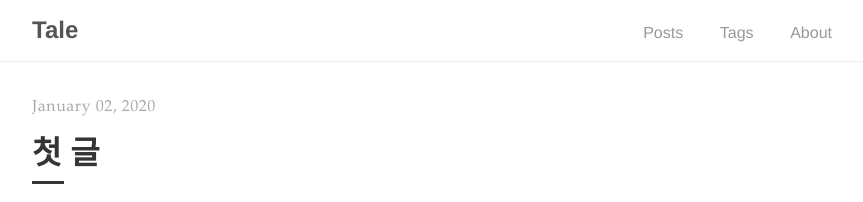
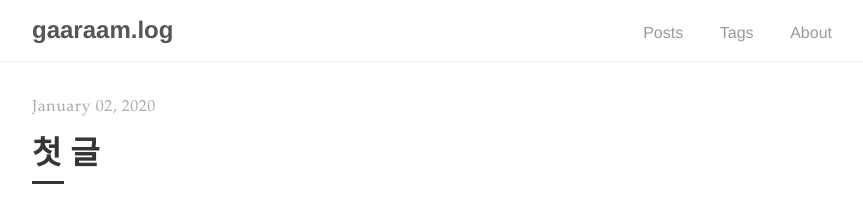
Before and after one commit to Leegaramm/Leegaramm-github.io, a Jekyll site: the page built from index.html, in a window 1280 px wide. Shown: the top 202 px of the page, without its empty margins (208-1071 px from the left). Built offline with Jekyll 4.4.1, drawn with Linux system fonts in a browser that asks for light colours; the list of posts is cut into pages by our own code.

Commit message:
Update _config.yml

```diff
--- a/_config.yml
+++ b/_config.yml
@@ -1,5 +1,5 @@
 # Site settings
-title:          Tale
+title:          gaaraam.log
 description:    "Minimal Jekyll theme for storytellers"
 baseurl:        ""
 url:            "https://gaaraam.github.io"
```
